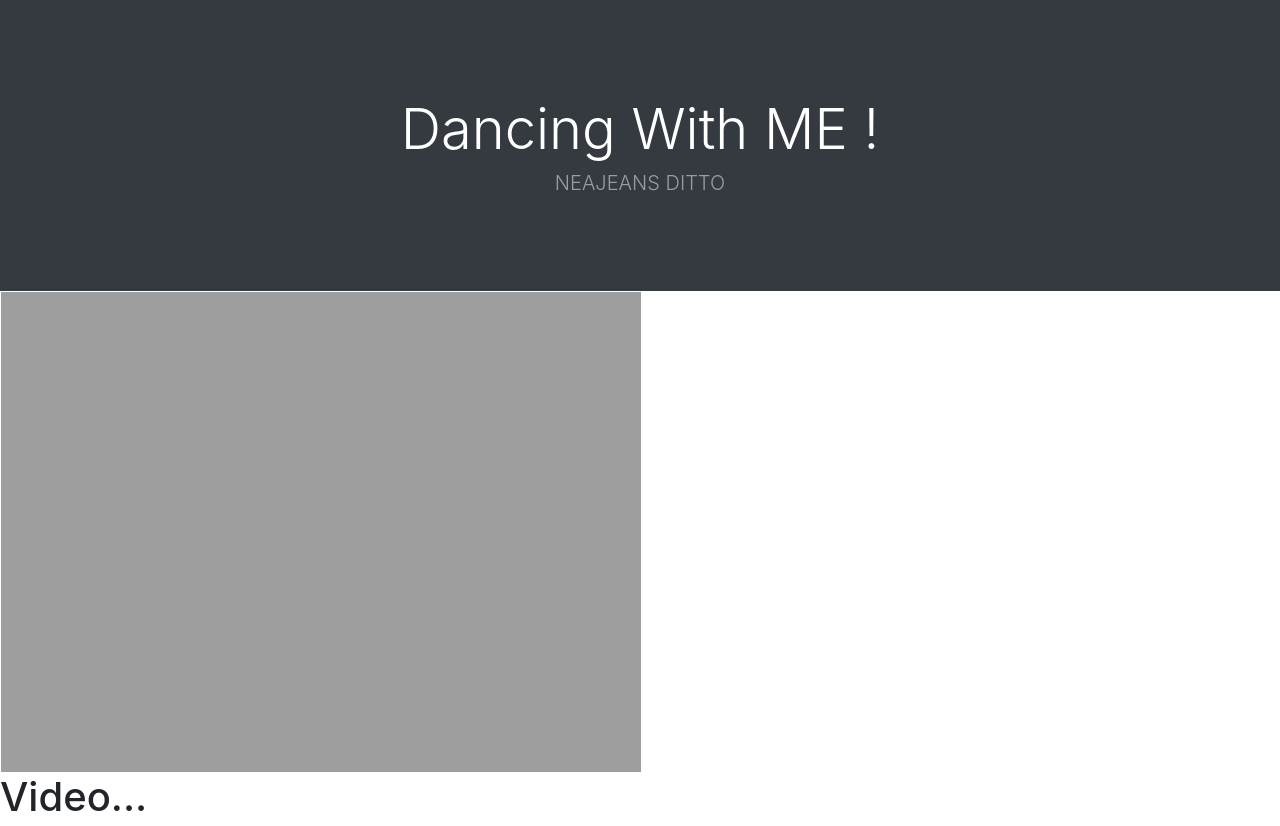
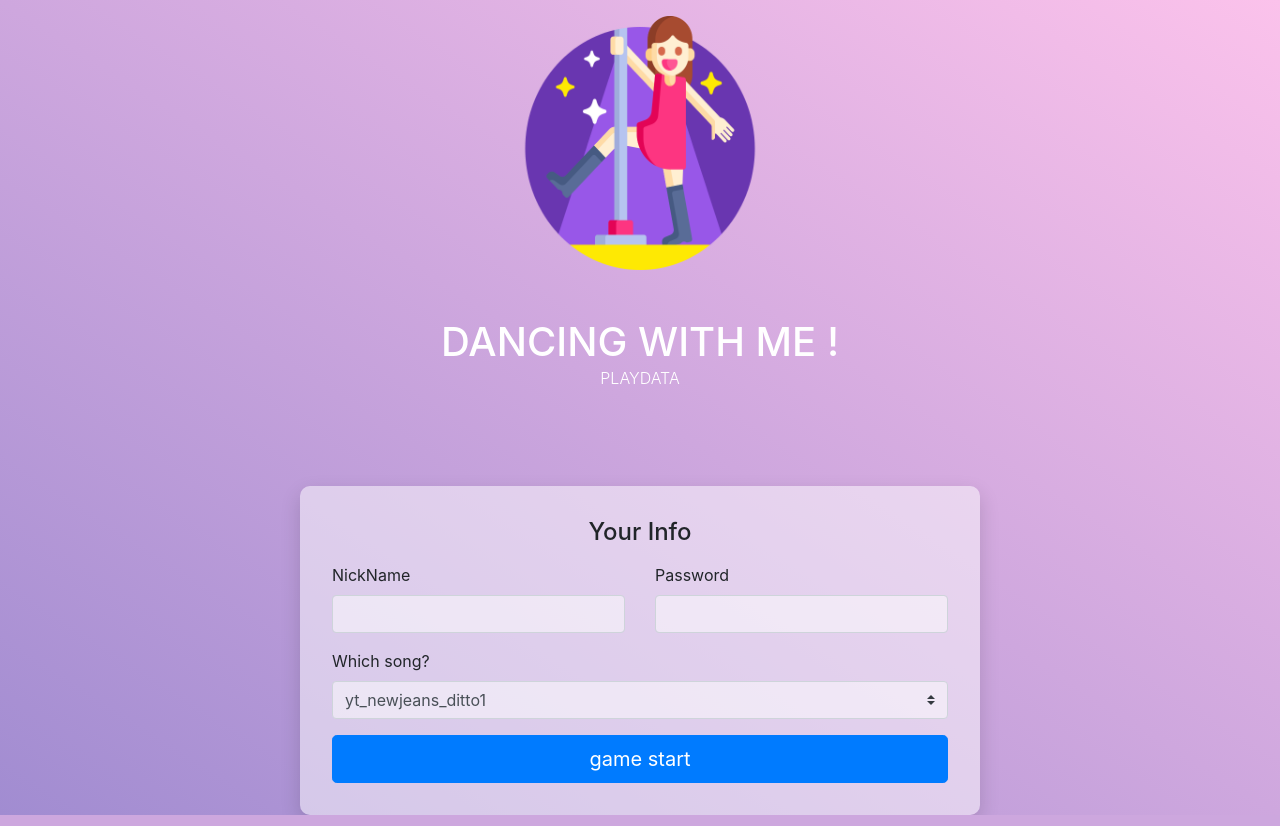
Before and after one commit to nayeon1107/dancing_project, a Django app: page / in a window 1280 px wide. Shown: the top 826 px of the page. Run offline with Django 4.2, Linux system fonts and the light colour scheme; parts of the project's set-up code (start-up, migrations or seed data) failed here and were passed over; some libraries are stand-ins or nearby versions.

Commit message:
Add home, rank page

```diff
--- a/gamepage/sim_metrics.py
+++ b/gamepage/sim_metrics.py
@@ -5,7 +5,8 @@
 import cv2
 import time
 
-MOVE_PARTS=[['nose','Middle'],
+MOVE_PARTS=[
+            ['nose','Middle'],
 
             ['LShoulder','RShoulder'],
             ['LElbow','LShoulder'],
@@ -27,8 +28,21 @@
     i=0
     for move1,move2 in zip(test1,test2):
         cosine_sim= cosine_similarity(move1.flatten(),move2.flatten())
+        score=cosine_sim
         eud = np.sqrt(2*(1-cosine_sim))
         score=100-(100*eud/2)
+
+        # if score >=90 :
+        #     g = 5
+        # elif score >= 70 :
+        #     g = 4
+        # elif score >= 50:
+        #     g = 3
+        # elif score >= 20:
+        #     g = 2
+        # else :
+        #     g= 1
+
         score_avg.append(score)
 
         # part1 = MOVE_PARTS[i][0]
@@ -69,7 +83,7 @@
     file_vec=[]
     for part in MOVE_PARTS:
         st_point=key_dict[part[0]][:2]
-        end_point=key_dict[part[1]][:2]
+        end_point=key_dict[part[1]][:]
         vec=[ep-sp for sp, ep in zip(st_point, end_point)]
         vec=vec/np.linalg.norm(vec)
 
--- a/gamepage/templates/gamepage/home.html
+++ b/gamepage/templates/gamepage/home.html
@@ -1,5 +1,5 @@
 {% load static %}
-<!-- home.html -->
+<!-- stgame.html -->
 <!DOCTYPE html>
 <html lang="en">
     <head>
@@ -8,57 +8,101 @@
         <meta name="viewport" content="width=device-width, initial-scale=1.0" />
         <link rel="stylesheet" type="text/css" href="{% static 'bootstrap.min.css' %}">
         <sciprt src="https://ajax.googleapis.com/ajax/libs/jquery/1.8.3/jquery.min.js"></sciprt>
+        <style>
+            body {
+              min-height: 100vh;
+
+              background: -webkit-gradient(linear, left bottom, right top, from(#a18cd1), to(#fbc2eb));
+              background: -webkit-linear-gradient(bottom left, #a18cd1 0%, #fbc2eb 100%);
+              background: -moz-linear-gradient(bottom left, #a18cd1 0%, #fbc2eb 100%);
+              background: -o-linear-gradient(bottom left, #a18cd1 0%, #fbc2eb 100%);
+              background: linear-gradient(to top right, #a18cd1 0%, #fbc2eb 100%);
+            }
+
+            .input-form {
+              max-width: 680px;
+
+              margin-top: 80px;
+              padding: 32px;
+
+              background: rgba( 255, 255, 255, 0.5 );
+              -webkit-border-radius: 10px;
+              -moz-border-radius: 10px;
+              border-radius: 10px;
+              -webkit-box-shadow: 0 8px 20px 0 rgba(0, 0, 0, 0.15);
+              -moz-box-shadow: 0 8px 20px 0 rgba(0, 0, 0, 0.15);
+              box-shadow: 0 8px 20px 0 rgba(0, 0, 0, 0.15)
+            }
+          </style>
         <title>Title</title>
     </head>
     <body>
-        <header class="bg-dark py-5">
-            <div class="container px-4 px-lg-5 my-5">
-                <div class="text-center text-white">
-                    <h1 class="display-4 fw-bolder">Dancing With ME !</h1>
-                    <h3 class="lead fw-normal text-white-50 mb-0">NEAJEANS DITTO</h3>
+        <header class="masthead text-white text-center">
+            <div class="container d-flex align-items-center flex-column">
+                <!-- Masthead Avatar Image-->
+                <p></p>
+                <img class="masthead-avatar mb-5" src="{% static '/assets/img/dancer.png' %}" width="240" height="254">
+                <!-- Masthead Heading-->
+                <h1 class="masthead-heading text-uppercase mb-0">Dancing With ME !</h1>
+                <!-- Icon Divider-->
+                <div class="divider-custom divider-light">
+                    <div class="divider-custom-line"></div>
+                    <div class="divider-custom-line"></div>
                 </div>
+                <!-- Masthead Subheading-->
+                <p class="masthead-subheading font-weight-light mb-0">PLAYDATA</p>
+                <p></p>
             </div>
         </header>
-        <table>
-            <tr class="thead-dark">
-                <td>
-                    <img
-                        src="http://127.0.0.1:8000/detectme"
-                        style="width: 640px; height: 480px"
-                    />
-                </td>
-            </tr>
-        </table>
+        <div class="input-form col-md-12 mx-auto">
+            <h4 class="mb-3" style="text-align: center;">Your Info</h4>
+            <form class="validation-form" novalidate>
+              <div class="row">
+                <div class="col-md-6 mb-3">
+                  <label for="inputName">NickName</label>
+                  <input type="text" class="form-control" style="background-color:rgba( 255, 255, 255, 0.5 );" id="inputName" placeholder="" value="" required>
+                </div>
+                <div class="col-md-6 mb-3">
+                    <label for="inputPW">Password</label>
+                    <input type="text" class="form-control" style="background-color:rgba( 255, 255, 255, 0.5 );;" id="inputPW" placeholder="" value="" required>
+                </div>
+              </div>
+              <div class="mb-3">
+                <label for="root">Which song?</label>
+                <select class="custom-select d-block w-100" style="background-color:rgba( 255, 255, 255, 0.5 );" id="root">
+                <option selected>yt_newjeans_ditto1</option>
+                <option>yt_newjeans_ditto2</option>
+                </select>
+              </div>
+              <button class="btn btn-primary btn-lg btn-block" onclick="clickbtn()" >game start</button>
+            </form>
+          </div>
 
-        <h1>Video...<span id="frame_sim">{{score}}</span></h1>
-        <!-- <div src="http://127.0.0.1:8000/show_sim"></div> -->
 
-        <video id = "videoplay" width="640" height="480" controls autoplay>
-            <source src="{% static '/video/yt_newjeans_ditto1.mp4' %}" type="video/mp4"> </source>
-        </video>
-        <p>Playback position: <span id="currentTime" name="currentTime"></span></p>
+
         <script src="https://code.jquery.com/jquery-3.4.1.js"></script>
-        <script>
-            var videocontrol = document.getElementById("videoplay");
-            videocontrol.addEventListener("timeupdate", e => {
-                let ctime = Math.round((videocontrol.currentTime));
-                document.getElementById("currentTime").innerHTML = ctime;
 
-                let param = {'ctime': ctime};
+        <script type="text/javascript">
+          // function linkreplace(){
+          //   window.location=location.protocol+'//'+location.host+'/stgame'
+          // }
+          function clickbtn() {
 
-                $.ajax({
-                    url: '{% url "check_sim" %}',
-                    type:'POST',
-                    headers:{'X-CSRFTOKEN' : '{{ csrf_token }}'},
-                    data: JSON.stringify(param),
-                    dataType :'json',
-                    success:function(data){
-                        console.log(data)
-                        document.getElementById("frame_sim").innerHTML = data['Final Score'];
-                    }
-                });
-            });
-        </script>
+            window.location=location.protocol+'//'+location.host+'/stgame'
+
+            // var inputName = document.getElementById("inputName");
+            // var inputPW = document.getElementById("inputPW");
+            // var root = document.getElementById("root");
+
+            // sessionStorage.setItem("username", inputName.value);
+            // sessionStorage.setItem("userpw", inputPW.value);
+            // sessionStorage.setItem("root", root.value);
+            // console.log(window.location.host)
+            // linkreplace()
+          }
+
+
+          </script>
 
         <script src="https://code.jquery.com/jquery-3.5.1.min.js" integrity="sha384-DfXdz2htPH0lsSSs5nCTpuj/zy4C+OGpamoFVy38MVBnE+IbbVYUew+OrCXaRkfj" crossorigin="anonymous"></script>
         <script src="https://cdn.jsdelivr.net/npm/popper.js@1.16.1/dist/umd/popper.min.js" integrity="sha384-9/reFTGAW83EW2RDu2S0VKaIzap3H66lZH81PoYlFhbGU+6BZp6G7niu735Sk7lN" crossorigin="anonymous"></script>
--- a/gamepage/urls.py
+++ b/gamepage/urls.py
@@ -2,8 +2,10 @@
 from . import views
 
 urlpatterns = [
-    path('', views.home, name='home'),
+    path('',views.home,name='home'),
+    path('stgame', views.stgame, name='stgame'),
+    path('rank', views.rank, name='rank'),
     path('detectme', views.detectme, name='detectme'),  # views.py에 있는 detectme() 함수 추가
-    path('check_sim', views.check_sim, name='check_sim')
+    path('check_sim', views.check_sim, name='check_sim'),
     # path('origvideo', views.origvideo, name='origvideo'),  # views.py에 있는 detectme() 함수 추가
 ]
--- a/gamepage/views.py
+++ b/gamepage/views.py
@@ -8,6 +8,7 @@
 import mediapipe as mp
 import json
 import numpy as np
+import statistics
 
 # -------------- PoseDetection -------------
 mpPose = mp.solutions.pose
@@ -23,7 +24,6 @@
     return MOVE_VECTOR
 
 MOVE_VECTOR = prev_video(id)
-print(MOVE_VECTOR[5])
 
 class mediapipeCam(object):
     def __init__(self):
@@ -54,12 +54,21 @@
                 mpPose.POSE_CONNECTIONS,
                 landmark_drawing_spec=mp_drawing_styles.get_default_pose_landmarks_style())
 
+
         return results
 
 # -------------- Basic Cam -------------
 def home(request):
     context = {}
     return render(request, "gamepage/home.html", context)
+
+def stgame(request):
+    context = {}
+    return render(request, "gamepage/stgame.html", context)
+
+def rank(request):
+    context = {}
+    return render(request, "gamepage/rank.html", context)
 
 def gen(camera):
     while True:
@@ -85,25 +94,10 @@
     results = cam.PoseProcess()
     key_dict=getKeypoint.get_keypoints(results.pose_landmarks.landmark,mpPose)
     key_dict['Middle']=[(key_dict['LShoulder'][0]+key_dict['RShoulder'][0])/2,(key_dict['LShoulder'][1]+key_dict['RShoulder'][1])/2,(key_dict['LShoulder'][2]+key_dict['RShoulder'][2])/2]
+
     MY_MOVE=sim_metrics.get_cam_movevector(key_dict)
 
     score=sim_metrics.check_sim(MY_MOVE,MOVE_VECTOR[frame_time])
-    context={'Final Score':np.mean(score),'머리':score[0],'어깨':score[1],'왼상체1':score[2],'왼상체2':score[3],'오른상체1':score[4],'오른상체2':score[5],
-             '왼하체1':score[6],'왼하체2':score[7],'오른하체1':score[8],'오른하체2':score[9]}
+    context={'Final Score':np.mean(score[1:]),'머리':score[0],'어깨':score[1],'왼상체1':score[2],'왼상체2':score[3],'오른상체1':score[4],'오른상체2':score[5],
+             '엉덩이':score[6],'왼하체1':score[7],'왼하체2':score[8],'오른하체1':score[9],'오른하체2':score[10]}
     return JsonResponse(context)
-    # return render(request, "gamepage/home.html", {'score':score[0]})
-
-
-# def origvideo(request):
-#     try:
-#         cap = choreoVideo()
-#         return StreamingHttpResponse(gen(cap), content_type="multipart/x-mixed-replace;boundary=frame")
-#     except:  # This is bad! replace it with proper handling
-#         print("에러입니다...")
-#         pass
-
-# def origvideo(request):
-#     extra_path = "./sample/video/yt_newjeans_ditto1.mp4"
-#     response = HttpResponse(mimetype='video/mp4')
-#     response['Accept-Ranges'] = 'bytes'
-#     response['X-Accel-Redirect'] = 'yt_newjeans'
```
Also changed, not shown: gamepage/templates/gamepage/rank.html (added, +138 -0 lines), gamepage/templates/gamepage/stgame.html (added, +120 -0 lines), static/assets/img/dancer.png (added).
